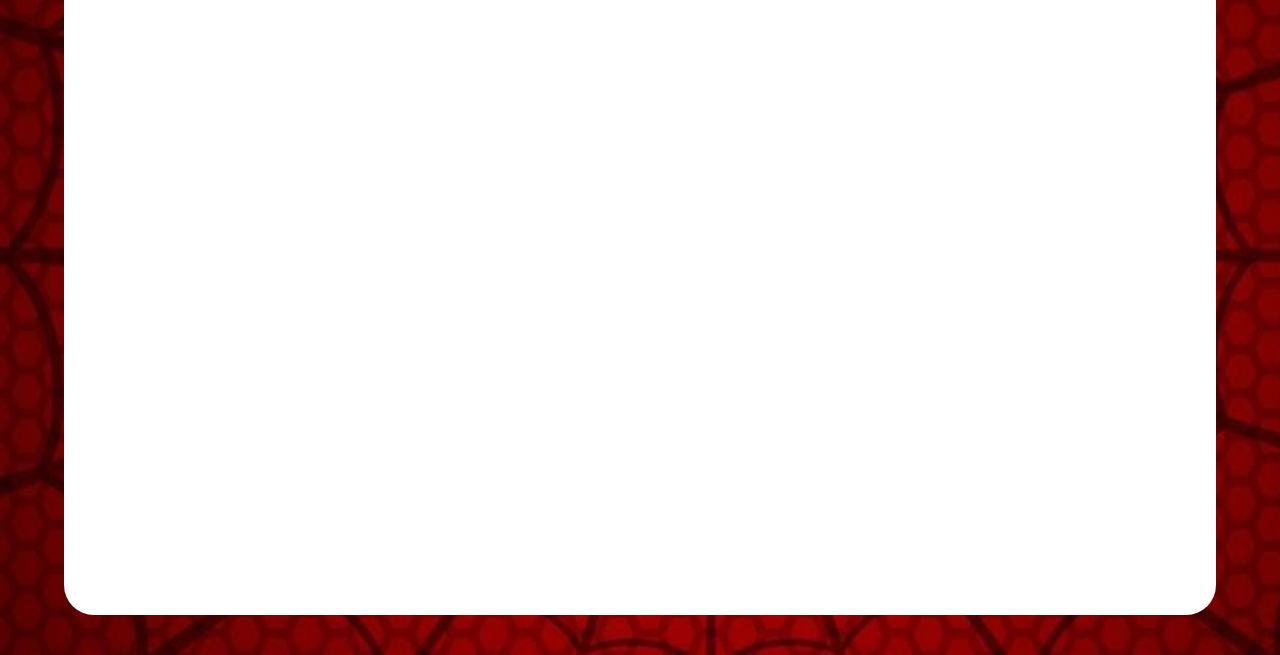
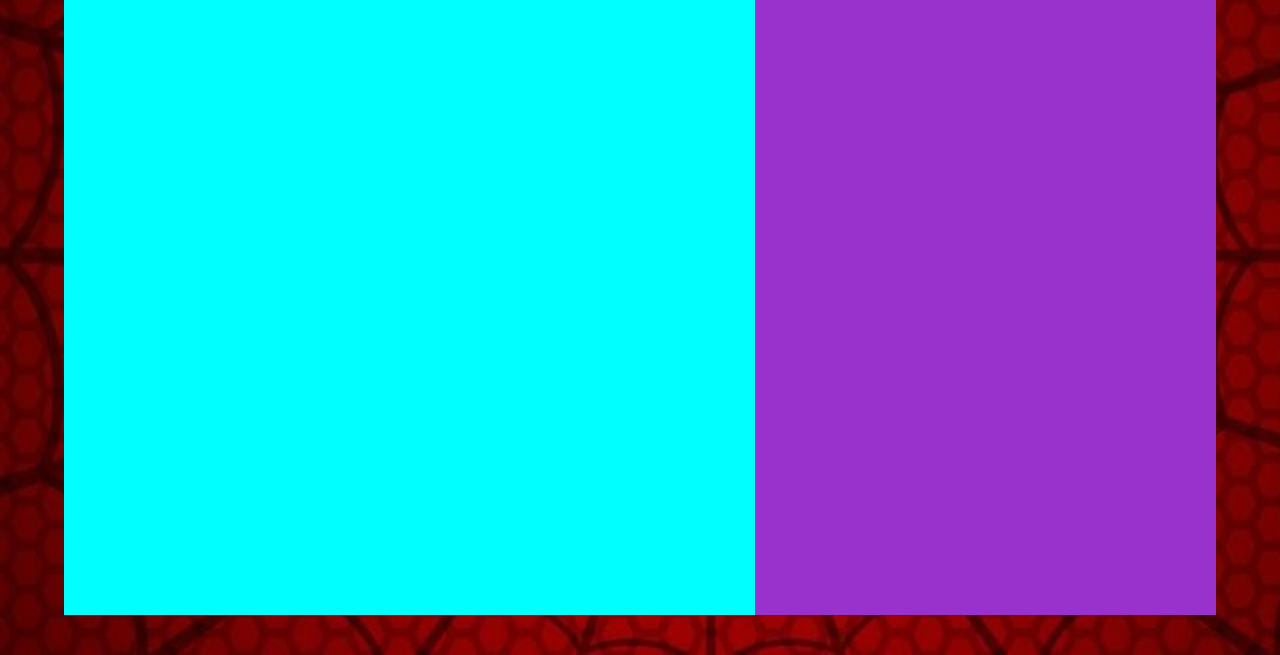
Before and after one commit to laYSa-Bispo/Spider-FIles, a website: page PUBLIC/HTML/dashboard.html in a window 1280 px wide. Shown: the part 145-800 px from the top of the page. Drawn offline with Linux system fonts and the light colour scheme; a web font is replaced by a local one.

Commit message:
Base de estrutura dos gráficos

```diff
--- a/PUBLIC/CSS/dashboard.css
+++ b/PUBLIC/CSS/dashboard.css
@@ -1,10 +1,10 @@
-@import url('https://fonts.googleapis.com/css2?family=Aboreto&family=Barlow:ital,wght@0,100;0,200;0,300;0,400;0,500;0,600;0,700;0,800;0,900;1,100;1,200;1,300;1,400;1,500;1,600;1,700;1,800;1,900&display=swap');
+@import url("https://fonts.googleapis.com/css2?family=Aboreto&family=Barlow:ital,wght@0,100;0,200;0,300;0,400;0,500;0,600;0,700;0,800;0,900;1,100;1,200;1,300;1,400;1,500;1,600;1,700;1,800;1,900&display=swap");
 
-@import url('https://fonts.googleapis.com/css2?family=Aboreto&family=Barlow:ital,wght@0,100;0,200;0,300;0,400;0,500;0,600;0,700;0,800;0,900;1,100;1,200;1,300;1,400;1,500;1,600;1,700;1,800;1,900&family=Fredericka+the+Great&display=swap');
+@import url("https://fonts.googleapis.com/css2?family=Aboreto&family=Barlow:ital,wght@0,100;0,200;0,300;0,400;0,500;0,600;0,700;0,800;0,900;1,100;1,200;1,300;1,400;1,500;1,600;1,700;1,800;1,900&family=Fredericka+the+Great&display=swap");
 
-@import url('https://fonts.googleapis.com/css2?family=Aboreto&family=Anonymous+Pro:ital,wght@0,400;0,700;1,400;1,700&family=Barlow:ital,wght@0,100;0,200;0,300;0,400;0,500;0,600;0,700;0,800;0,900;1,100;1,200;1,300;1,400;1,500;1,600;1,700;1,800;1,900&family=Fredericka+the+Great&display=swap');
+@import url("https://fonts.googleapis.com/css2?family=Aboreto&family=Anonymous+Pro:ital,wght@0,400;0,700;1,400;1,700&family=Barlow:ital,wght@0,100;0,200;0,300;0,400;0,500;0,600;0,700;0,800;0,900;1,100;1,200;1,300;1,400;1,500;1,600;1,700;1,800;1,900&family=Fredericka+the+Great&display=swap");
 
-*{
+* {
   margin: 0;
   padding: 0;
 }
@@ -19,19 +19,26 @@
 }
 
 .container_dashboard {
-    display: flex;
-    justify-content: center;
     height: 90vh;
     width: 90vw;
     border-radius: 30px;
     background-color: white;
 }
 
+.box_dashboard {
+  display: flex;
+  flex-direction: column;
+  justify-content: center;
+  height: 100%;
+  width: 100%;
+}
+
 .div_titulo {
   display: flex;
-    flex-direction: column;
   text-align: center;
-    height: auto;
+  align-content: center;
+  justify-content: center;
+  height: 10vh;
   width: auto;
 }
 
@@ -40,3 +47,23 @@
   font-size: 80px;
   font-weight: lighter;
 }
+
+.div_dashboard {
+    display: flex;
+    height: 100%;
+    background-color: gold;
+}
+
+.div_dashboard .dash_left {
+    display: flex;
+    background-color: aqua;
+    height: 100%;
+    width: 60%;
+}
+
+.div_dashboard .dash_right {
+    display: flex;
+    background-color: darkorchid;
+    height: 100%;
+    width: 40%;
+}
--- a/PUBLIC/HTML/dashboard.html
+++ b/PUBLIC/HTML/dashboard.html
@@ -14,14 +14,19 @@
 <main class="main_dashboard">
 
 <div class="container_dashboard">
-
+    <div class="box_dashboard">
         <div class="div_titulo">
             <h1>Dashboard</h1>
         </div>
         <div class="div_dashboard">
+            <div class="dash_left">
                 <div class="div_grafico"></div>
+            </div>
+            <div class="dash_right">
                 <div class="div_kpi"></div>
                 <div class="div_imagem"></div>
+            </div>
+        </div>
     </div>
 
 
```
Lines whose indentation alone changed are shown as unchanged.
